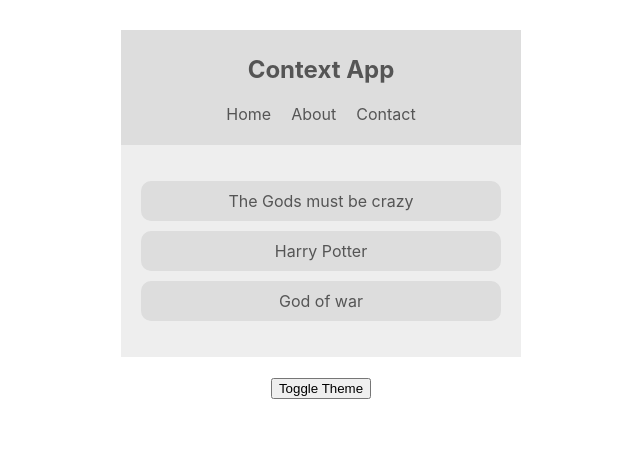
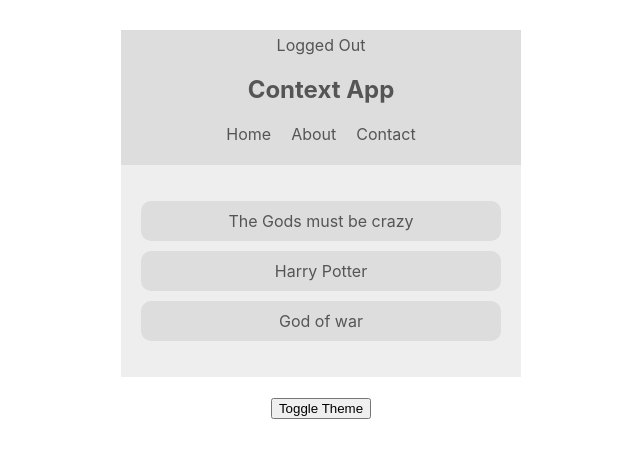
Before and after one commit to Kobby08/contextapp, a React (Create React App) app: page / in a window 1280 px wide. Shown: the top 458 px of the page, without its empty margins (319-959 px from the left). Built offline with nearby package versions, Linux system fonts and the light colour scheme.

Commit message:
accessing multiple context within a component

```diff
--- a/src/App.js
+++ b/src/App.js
@@ -1,6 +1,7 @@
 import Booklist from "./components/Booklist";
 import Navbar from "./components/Navbar";
 import ToggleTheme from "./components/ToggleTheme";
+import AuthContextProvider from "./contexts/AuthContext";
 
 import ThemeContextProvider from "./contexts/ThemeContext";
 
@@ -8,9 +9,11 @@
   return (
     <div className="App">
       <ThemeContextProvider>
-        <Navbar />
-        <Booklist />
-        <ToggleTheme />
+        <AuthContextProvider>
+          <Navbar />
+          <Booklist />
+          <ToggleTheme />
+        </AuthContextProvider>
       </ThemeContextProvider>
     </div>
   );
--- a/src/components/Navbar.js
+++ b/src/components/Navbar.js
@@ -1,20 +1,27 @@
 import { Component } from "react";
+import { AuthContext } from "../contexts/AuthContext";
 import { ThemeContext } from "../contexts/ThemeContext";
 
 class Navbar extends Component {
   // set the contextType property to the desired context
   // this allows this.context to be set to the current value of the desired context
-  static contextType = ThemeContext;
   render() {
-    console.log(this.context);
-    const { isLightTheme, light, dark } = this.context;
+    return (
+      <AuthContext.Consumer>
+        {(authContext) => (
+          <ThemeContext.Consumer>
+            {(themeContext) => {
+              const { isAuthenticated, toggleAuth } = authContext;
+              const { isLightTheme, light, dark } = themeContext;
               const theme = isLightTheme ? light : dark;
-
               return (
                 <nav
                   className="navbar"
                   style={{ background: theme.ui, color: theme.syntax }}
                 >
+                  <div onClick={toggleAuth}>
+                    {isAuthenticated ? "Logged In" : "Logged Out"}
+                  </div>
                   <h2>Context App</h2>
                   <ul>
                     <li>Home</li>
@@ -23,6 +30,11 @@
                   </ul>
                 </nav>
               );
+            }}
+          </ThemeContext.Consumer>
+        )}
+      </AuthContext.Consumer>
+    );
   }
 }
 
--- /dev/null
+++ b/src/contexts/AuthContext.js
@@ -0,0 +1,22 @@
+import { Component, createContext } from "react";
+
+export const AuthContext = createContext();
+
+class AuthContextProvider extends Component {
+  state = { isAuthenticated: false };
+
+  toggleAuth = () => {
+    this.setState({ isAuthenticated: !this.state.isAuthenticated });
+  };
+  render() {
+    return (
+      <AuthContext.Provider
+        value={{ ...this.state, toggleAuth: this.toggleAuth }}
+      >
+        {this.props.children}
+      </AuthContext.Provider>
+    );
+  }
+}
+
+export default AuthContextProvider;
```
Lines whose indentation alone changed are shown as unchanged.
